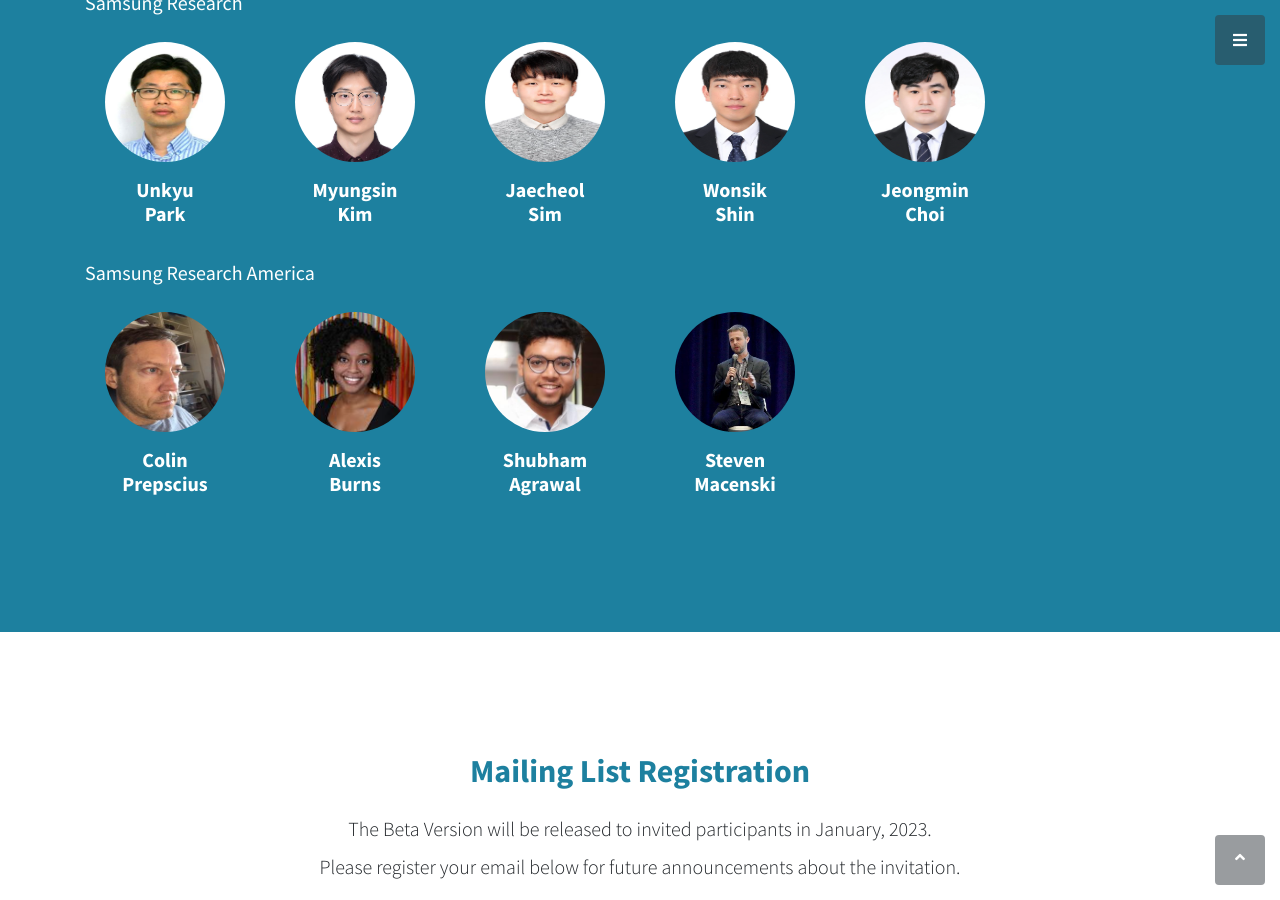
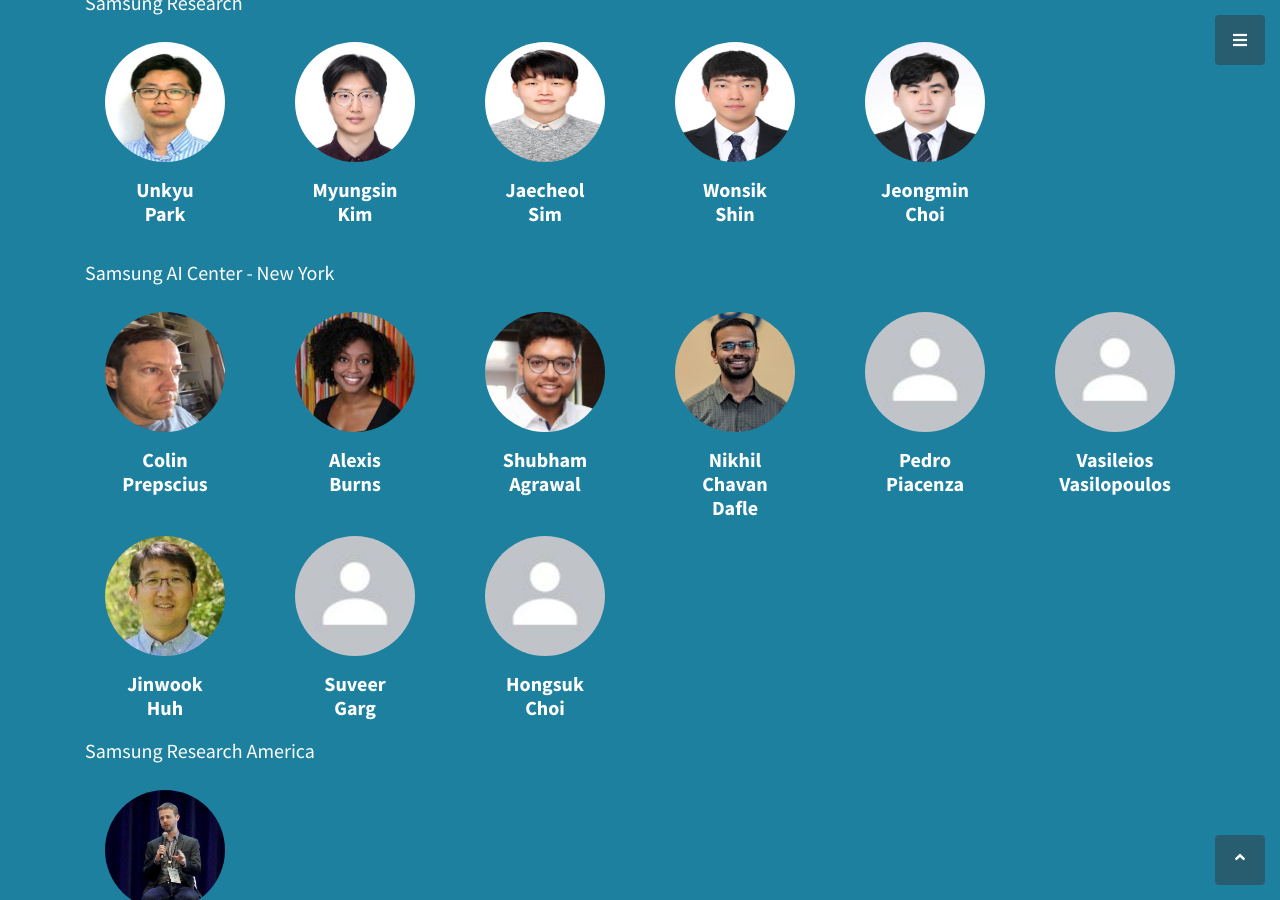
Before and after one commit to OpenBotHandy/OpenBotHandy.github.io, a Jekyll site: the page built from index.html, in a window 1280 px wide and 900 px high, scrolled down 3764 px. Built offline with Jekyll 4.4.1, drawn with Linux system fonts in a browser that asks for light colours.

Commit message:
update contributors

```diff
--- a/index.html
+++ b/index.html
@@ -110,7 +110,7 @@ title: OpenBotHandy
         </h5>
       </div>
     </div>
-    <p class="lead mb-4 text-left"><b>Samsung Research America</b></p>
+    <p class="lead mb-4 text-left"><b>Samsung AI Center - New York</b></p>
     <div class="row">
       <div class="col-lg-2 col-md-6 mb-5 mb-lg-0">
         <img class="rounded-circle mb-3 mx-auto" src="assets/images/colin_prepscius.png" width="120" height="120" />
@@ -130,6 +130,45 @@ title: OpenBotHandy
           <strong>Shubham<br />Agrawal</strong>
         </h5>
       </div>
+      <div class="col-lg-2 col-md-6 mb-5 mb-lg-0">
+        <img class="rounded-circle mb-3 mx-auto" src="assets/images/nikhil_chavan_dafle.png" width="120" height="120" />
+        <h5 class="mb-3">
+          <strong>Nikhil<br />Chavan<br/>Dafle</strong>
+        </h5>
+      </div>
+      <div class="col-lg-2 col-md-6 mb-5 mb-lg-0">
+        <img class="rounded-circle mb-3 mx-auto" src="assets/images/no_photo.png" width="120" height="120" />
+        <h5 class="mb-3">
+          <strong>Pedro<br />Piacenza</strong>
+        </h5>
+      </div>
+      <div class="col-lg-2 col-md-6 mb-5 mb-lg-0">
+        <img class="rounded-circle mb-3 mx-auto" src="assets/images/no_photo.png" width="120" height="120" />
+        <h5 class="mb-3">
+          <strong>Vasileios<br />Vasilopoulos</strong>
+        </h5>
+      </div>
+      <div class="col-lg-2 col-md-6 mb-5 mb-lg-0">
+        <img class="rounded-circle mb-3 mx-auto" src="assets/images/jinwook_huh.png" width="120" height="120" />
+        <h5 class="mb-3">
+          <strong>Jinwook<br />Huh</strong>
+        </h5>
+      </div>
+      <div class="col-lg-2 col-md-6 mb-5 mb-lg-0">
+        <img class="rounded-circle mb-3 mx-auto" src="assets/images/no_photo.png" width="120" height="120" />
+        <h5 class="mb-3">
+          <strong>Suveer<br />Garg</strong>
+        </h5>
+      </div>
+      <div class="col-lg-2 col-md-6 mb-5 mb-lg-0">
+        <img class="rounded-circle mb-3 mx-auto" src="assets/images/no_photo.png" width="120" height="120" />
+        <h5 class="mb-3">
+          <strong>Hongsuk<br />Choi</strong>
+        </h5>
+      </div>
+    </div>
+    <p class="lead mb-4 text-left"><b>Samsung Research America</b></p>
+    <div class="row">
       <div class="col-lg-2 col-md-6 mb-5 mb-lg-0">
         <img class="rounded-circle mb-3 mx-auto" src="assets/images/steven_macenski.jpeg" width="120" height="120" />
         <h5 class="mb-3">
```
Also changed, not shown: assets/images/jinwook_huh.png (added), assets/images/nikhil_chavan_dafle.png (added), assets/images/no_photo.png (added).
